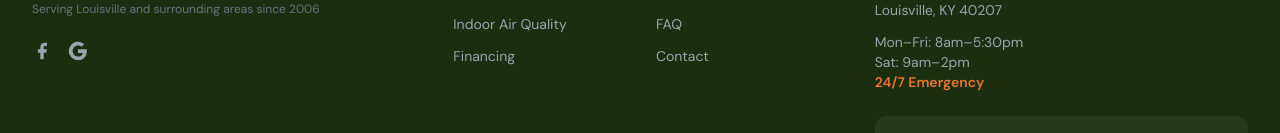
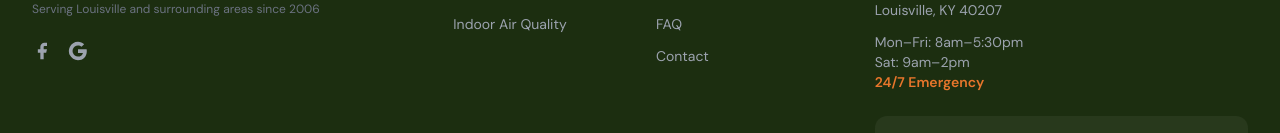
Before and after one commit to nsurratt/npire-hvac-growth, a Next.js app: page / in a window 1280 px wide. Shown: the part 5169-5302 px from the top of the page. Built offline with nearby package versions, Linux system fonts and the light colour scheme.

Commit message:
fix(footer): remove dead links for tier page count

```diff
--- a/src/components/Footer.tsx
+++ b/src/components/Footer.tsx
@@ -7,7 +7,6 @@ const footerLinks = {
     { label: 'Heating', href: '/heating' },
     { label: 'Maintenance Plans', href: '/maintenance-plans' },
     { label: 'Indoor Air Quality', href: '/indoor-air-quality' },
-    { label: 'Financing', href: '/financing' },
   ],
   company: [
     { label: 'About Us', href: '/about' },
```
